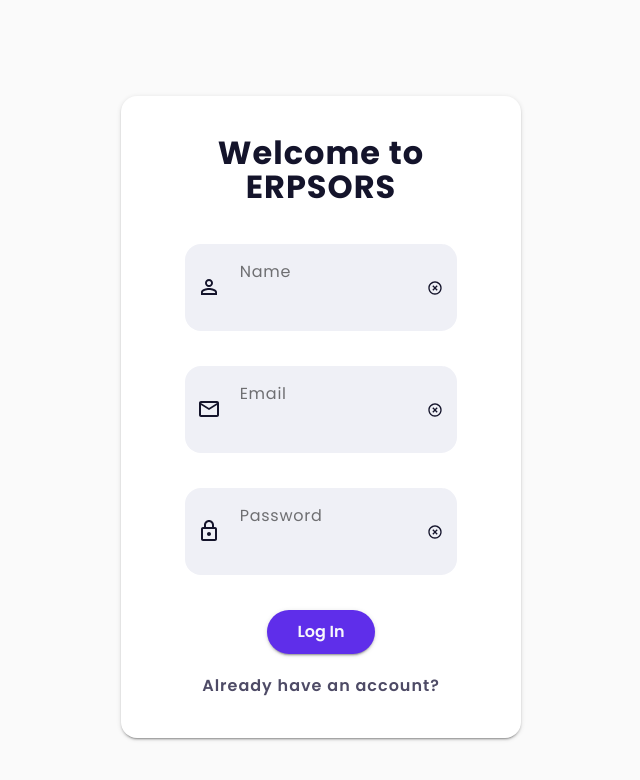
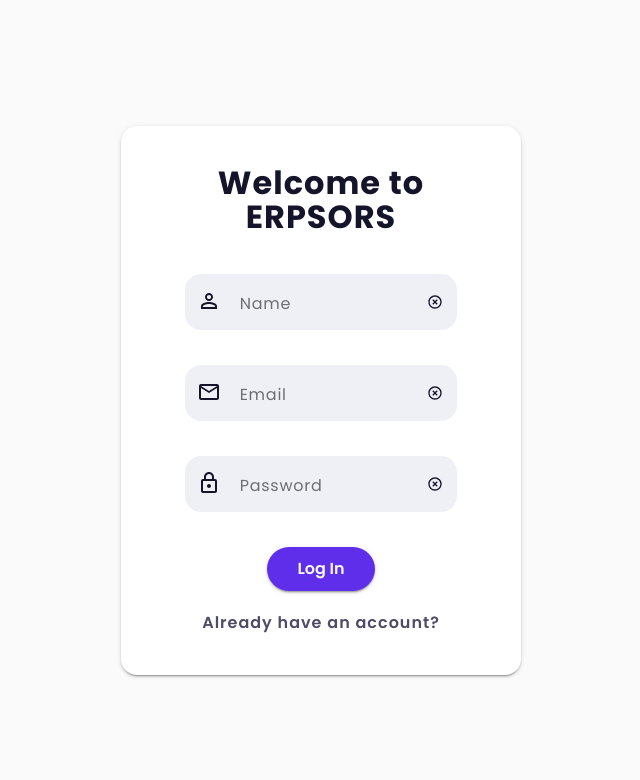
Before and after one commit to hshakilst/erpsors-frontend, a Next.js app: page /register in a window 1280 px wide. Shown: the top 780 px of the page, without its empty margins (319-959 px from the left). Built offline with nearby package versions, Linux system fonts and the light colour scheme; no server answers.

Commit message:
Fixed Input Field Issue

```diff
--- a/components/ui/styledInput.js
+++ b/components/ui/styledInput.js
@@ -5,7 +5,8 @@ import Grid from "@material-ui/core/Grid";
 import IconButton from "@material-ui/core/IconButton";
 import { makeStyles } from "@material-ui/core/styles";
 
-const useStyles = makeStyles({
+const StyledInput = (props) => {
+  const useStyles = makeStyles((theme) => ({
     root: {
       "& .MuiOutlinedInput-root": {
         marginRight: -8,
@@ -19,17 +20,33 @@ const useStyles = makeStyles({
         borderStyle: "none",
         marginBottom: -2,
       },
+      // "&:hover .MuiOutlinedInput-root .MuiOutlinedInput-notchedOutline": {
+      //   borderColor: "red"
+      // },
       "& .MuiOutlinedInput-root.Mui-focused .MuiOutlinedInput-notchedOutline": {
+        // borderColor: "transparent",
         borderStyle: "none",
       },
+      // "& .MuiOutlinedInput-input": {
+      //   color: "green"
+      // },
+      // "&:hover .MuiOutlinedInput-input": {
+      //   color: "red"
+      // },
+      // "& .MuiOutlinedInput-root.Mui-focused .MuiOutlinedInput-input": {
+      //   color: "purple"
+      // },
       "& .MuiInputLabel-outlined": {
         marginLeft: 8,
         fontSize: "1rem",
         fontWeight: "400",
         letterSpacing: "0.047rem",
       },
+      // "&:hover .MuiInputLabel-outlined": {
+      //   color: "red"
+      // },
       "& .MuiInputLabel-outlined.Mui-focused": {
-      color: "black",
+        color: props.error ? "#C30052" : "#14142b",
       },
       "& .MuiGrid-root.MuiGrid-container": {
         borderRadius: "1rem",
@@ -37,24 +54,28 @@ const useStyles = makeStyles({
         paddingLeft: 12,
         paddingRight: 12,
         paddingBottom: 4,
-      backgroundColor: "#EFF0F6",
+        backgroundColor: props.error ? "#FFDFED" : "#EFF0F6",
         margin: "auto",
+        // border: `${props.error && "0.125rem solid #ED2E7E"}`,
       },
       "& .MuiIconButton-root": {
         paddingLeft: 0,
         paddingRight: 0,
         color: "black",
         marginBottom: 4,
-      backgroundColor: "#EFF0F6",
+        backgroundColor: "transparent",
       },
       "& .MuiSvgIcon-fontSizeSmall": {
         fontSize: "1rem",
       },
+      "& .Mui-error": {
+        transitions: theme.transitions.create(["border"]),
       },
-});
+    },
+  }));
 
-const StyledInput = (props) => {
   const classes = useStyles();
+
   return (
     <Container className={classes.root} xs="sm" style={props.style}>
       <Grid container alignItems={"center"}>
@@ -63,18 +84,18 @@ const StyledInput = (props) => {
         </Grid>
         <Grid item xs={10}>
           <TextField
+            name={props.name}
             onClick={props.onClick}
             label={props.label}
             variant="outlined"
             type={props.type}
             size="small"
-            style={props.style}
+            error={props.error}
+            inputRef={props.inputRef}
           />
         </Grid>
         <Grid item xs={1}>
-          <IconButton variant="contained" component="icon">
-            {props.endIcon}
-          </IconButton>
+          <IconButton>{props.endIcon}</IconButton>
         </Grid>
       </Grid>
     </Container>
```
Lines whose indentation alone changed are shown as unchanged.
